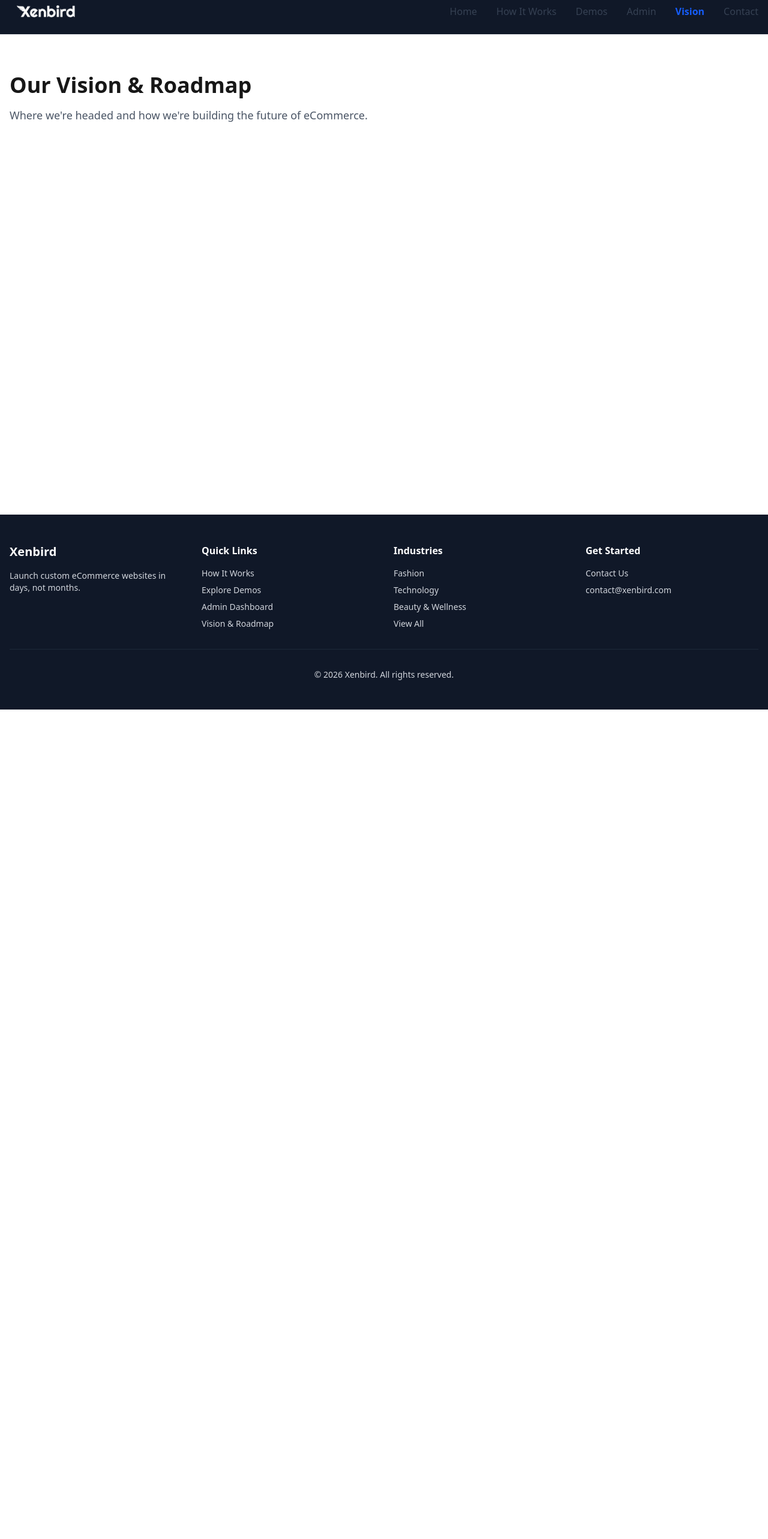
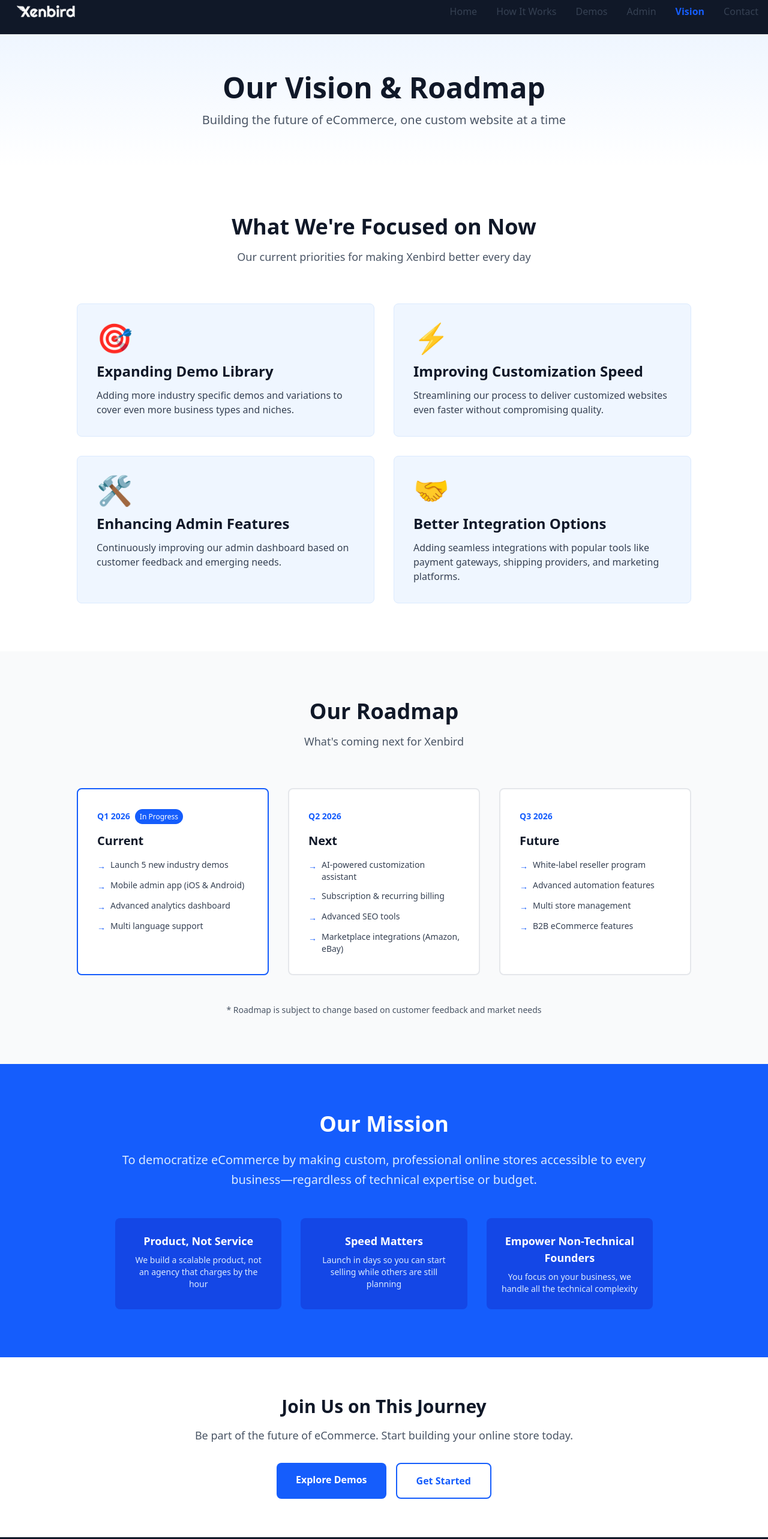
Before and after one commit to vichithchamodya/Xenbird-Marketing-Website, a Next.js app: page /vision in a window 1280 px wide. Shown: the part 20-2586 px from the top of the page at 60% size. Before the commit the page ends 1203 px from the top, so only its background shows below. Built offline with nearby package versions, Linux system fonts and the light colour scheme.

Commit message:
create vision and roadmap page

```diff
--- a/src/app/vision/page.tsx
+++ b/src/app/vision/page.tsx
@@ -1,10 +1,53 @@
+import CurrentFocus from "@/components/sections/CurrentFocus";
+import Roadmap from "@/components/sections/Roadmap";
+import Mission from "@/components/sections/Mission";
+import Link from "next/link";
+
 export default function VisionPage() {
   return (
-    <div className="container mx-auto px-4 py-16">
-      <h1 className="text-4xl font-bold mb-4">Our Vision & Roadmap</h1>
-      <p className="text-lg text-gray-600">
-        Where we're headed and how we're building the future of eCommerce.
-      </p>
-    </div>
+    <>
+      <section className="bg-linear-to-b from-blue-50 to-white py-16">
+        <div className="container mx-auto px-4 text-center">
+          <h1 className="text-4xl md:text-5xl font-bold text-gray-900 mb-4">
+            Our Vision & Roadmap
+          </h1>
+          <p className="text-xl text-gray-600 max-w-3xl mx-auto">
+            Building the future of eCommerce, one custom website at a time
+          </p>
+        </div>
+      </section>
+
+      {/* sections */}
+      <CurrentFocus />
+      <Roadmap />
+      <Mission />
+
+      {/* cta section */}
+      <section className="py-16 bg-white">
+        <div className="container mx-auto px-4 text-center">
+          <h2 className="text-3xl font-bold text-gray-900 mb-4">
+            Join Us on This Journey
+          </h2>
+          <p className="text-lg text-gray-600 mb-8 max-w-2xl mx-auto">
+            Be part of the future of eCommerce. Start building your online store
+            today.
+          </p>
+          <div className="flex flex-col sm:flex-row gap-4 justify-center">
+            <Link
+              href="/demos"
+              className="bg-blue-600 text-white px-8 py-4 rounded-lg font-semibold hover:bg-blue-700 transition-colors"
+            >
+              Explore Demos
+            </Link>
+            <Link
+              href="/contact"
+              className="bg-white text-blue-600 px-8 py-4 rounded-lg font-semibold border-2 border-blue-600 hover:bg-blue-50 transition-colors"
+            >
+              Get Started
+            </Link>
+          </div>
+        </div>
+      </section>
+    </>
   );
 }
--- /dev/null
+++ b/src/components/sections/CurrentFocus.tsx
@@ -0,0 +1,58 @@
+export default function CurrentFocus() {
+  const focuses = [
+    {
+      icon: "🎯",
+      title: "Expanding Demo Library",
+      description:
+        "Adding more industry specific demos and variations to cover even more business types and niches.",
+    },
+    {
+      icon: "⚡",
+      title: "Improving Customization Speed",
+      description:
+        "Streamlining our process to deliver customized websites even faster without compromising quality.",
+    },
+    {
+      icon: "🛠️",
+      title: "Enhancing Admin Features",
+      description:
+        "Continuously improving our admin dashboard based on customer feedback and emerging needs.",
+    },
+    {
+      icon: "🤝",
+      title: "Better Integration Options",
+      description:
+        "Adding seamless integrations with popular tools like payment gateways, shipping providers, and marketing platforms.",
+    },
+  ];
+
+  return (
+    <section className="py-20 bg-white">
+      <div className="container mx-auto px-4">
+        <div className="text-center mb-16">
+          <h2 className="text-3xl md:text-4xl font-bold text-gray-900 mb-4">
+            What We're Focused on Now
+          </h2>
+          <p className="text-lg text-gray-600 max-w-2xl mx-auto">
+            Our current priorities for making Xenbird better every day
+          </p>
+        </div>
+
+        <div className="grid grid-cols-1 md:grid-cols-2 gap-8 max-w-5xl mx-auto">
+          {focuses.map((focus, index) => (
+            <div
+              key={index}
+              className="bg-blue-50 p-8 rounded-lg border border-blue-100"
+            >
+              <div className="text-5xl mb-4">{focus.icon}</div>
+              <h3 className="text-2xl font-bold text-gray-900 mb-3">
+                {focus.title}
+              </h3>
+              <p className="text-gray-700">{focus.description}</p>
+            </div>
+          ))}
+        </div>
+      </div>
+    </section>
+  );
+}
--- /dev/null
+++ b/src/components/sections/Mission.tsx
@@ -0,0 +1,47 @@
+export default function Mission() {
+  return (
+    <section className="py-20 bg-blue-600">
+      <div className="container mx-auto px-4">
+        <div className="max-w-4xl mx-auto text-center">
+          <h2 className="text-3xl md:text-4xl font-bold text-white mb-6">
+            Our Mission
+          </h2>
+          <p className="text-xl text-blue-100 mb-8 leading-relaxed">
+            To democratize eCommerce by making custom, professional online
+            stores accessible to every business—regardless of technical
+            expertise or budget.
+          </p>
+          <div className="grid grid-cols-1 md:grid-cols-3 gap-8 mt-12">
+            <div className="bg-blue-700 bg-opacity-50 p-6 rounded-lg">
+              <h3 className="text-lg font-semibold text-white mb-2">
+                Product, Not Service
+              </h3>
+              <p className="text-blue-100 text-sm">
+                We build a scalable product, not an agency that charges by the
+                hour
+              </p>
+            </div>
+            <div className="bg-blue-700 bg-opacity-50 p-6 rounded-lg">
+              <h3 className="text-lg font-semibold text-white mb-2">
+                Speed Matters
+              </h3>
+              <p className="text-blue-100 text-sm">
+                Launch in days so you can start selling while others are still
+                planning
+              </p>
+            </div>
+            <div className="bg-blue-700 bg-opacity-50 p-6 rounded-lg">
+              <h3 className="text-lg font-semibold text-white mb-2">
+                Empower Non-Technical Founders
+              </h3>
+              <p className="text-blue-100 text-sm">
+                You focus on your business, we handle all the technical
+                complexity
+              </p>
+            </div>
+          </div>
+        </div>
+      </div>
+    </section>
+  );
+}
--- /dev/null
+++ b/src/components/sections/Roadmap.tsx
@@ -0,0 +1,96 @@
+export default function Roadmap() {
+  const phases = [
+    {
+      quarter: "Q1 2026",
+      title: "Current",
+      items: [
+        "Launch 5 new industry demos",
+        "Mobile admin app (iOS & Android)",
+        "Advanced analytics dashboard",
+        "Multi language support",
+      ],
+      status: "in-progress",
+    },
+    {
+      quarter: "Q2 2026",
+      title: "Next",
+      items: [
+        "AI-powered customization assistant",
+        "Subscription & recurring billing",
+        "Advanced SEO tools",
+        "Marketplace integrations (Amazon, eBay)",
+      ],
+      status: "planned",
+    },
+    {
+      quarter: "Q3 2026",
+      title: "Future",
+      items: [
+        "White-label reseller program",
+        "Advanced automation features",
+        "Multi store management",
+        "B2B eCommerce features",
+      ],
+      status: "planned",
+    },
+  ];
+
+  return (
+    <section className="py-20 bg-gray-50">
+      <div className="container mx-auto px-4">
+        <div className="text-center mb-16">
+          <h2 className="text-3xl md:text-4xl font-bold text-gray-900 mb-4">
+            Our Roadmap
+          </h2>
+          <p className="text-lg text-gray-600 max-w-2xl mx-auto">
+            What's coming next for Xenbird
+          </p>
+        </div>
+
+        <div className="max-w-5xl mx-auto">
+          <div className="grid grid-cols-1 md:grid-cols-3 gap-8">
+            {phases.map((phase, index) => (
+              <div
+                key={index}
+                className={`bg-white p-8 rounded-lg border-2 ${
+                  phase.status === "in-progress"
+                    ? "border-blue-600"
+                    : "border-gray-200"
+                }`}
+              >
+                <div className="mb-4">
+                  <span className="text-sm font-semibold text-blue-600">
+                    {phase.quarter}
+                  </span>
+                  {phase.status === "in-progress" && (
+                    <span className="ml-2 text-xs bg-blue-600 text-white px-2 py-1 rounded-full">
+                      In Progress
+                    </span>
+                  )}
+                </div>
+                <h3 className="text-xl font-bold text-gray-900 mb-4">
+                  {phase.title}
+                </h3>
+                <ul className="space-y-3">
+                  {phase.items.map((item, idx) => (
+                    <li key={idx} className="flex items-start text-sm">
+                      <span className="text-blue-600 mr-2 mt-0.5">→</span>
+                      <span className="text-gray-700">{item}</span>
+                    </li>
+                  ))}
+                </ul>
+              </div>
+            ))}
+          </div>
+        </div>
+
+        <div className="text-center mt-12">
+          <p className="text-gray-600 text-sm">
+            * Roadmap is subject to change based on customer feedback and market
+            needs
+          </p>
+        </div>
+      </div>
+    </section>
+  );
+}
```
